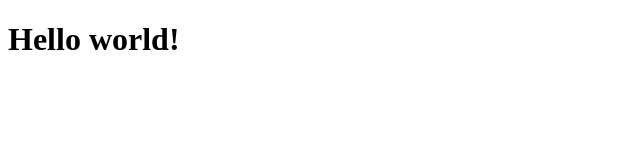
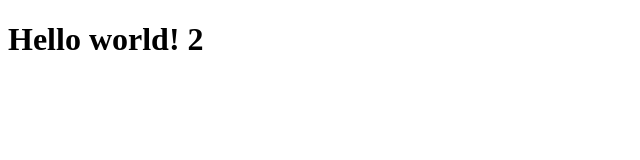
Before and after one commit to Marcus-543/mernApp, a plain HTML site: page index.html in a window 1280 px wide. Shown: the full height of the page, 0-640 px from the left. Drawn offline with Linux system fonts and the light colour scheme.

Commit message:
second commit

```diff
--- a/index.html
+++ b/index.html
@@ -6,6 +6,6 @@
 	<title>Teste Git</title>
 </head>
 <body>
-	<h1>Hello world!</h1>
+	<h1>Hello world! 2</h1>
 </body>
 </html>
```
